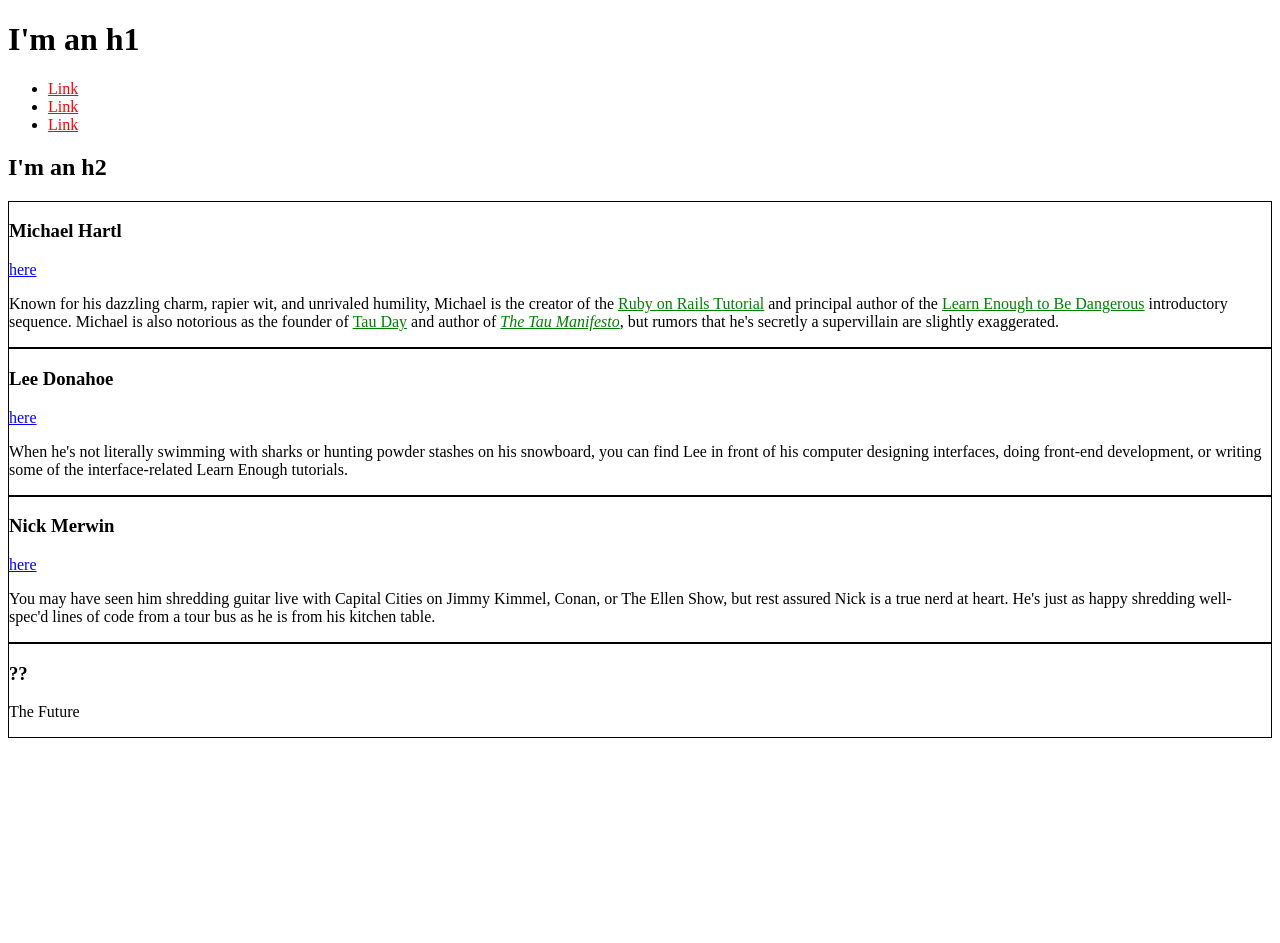
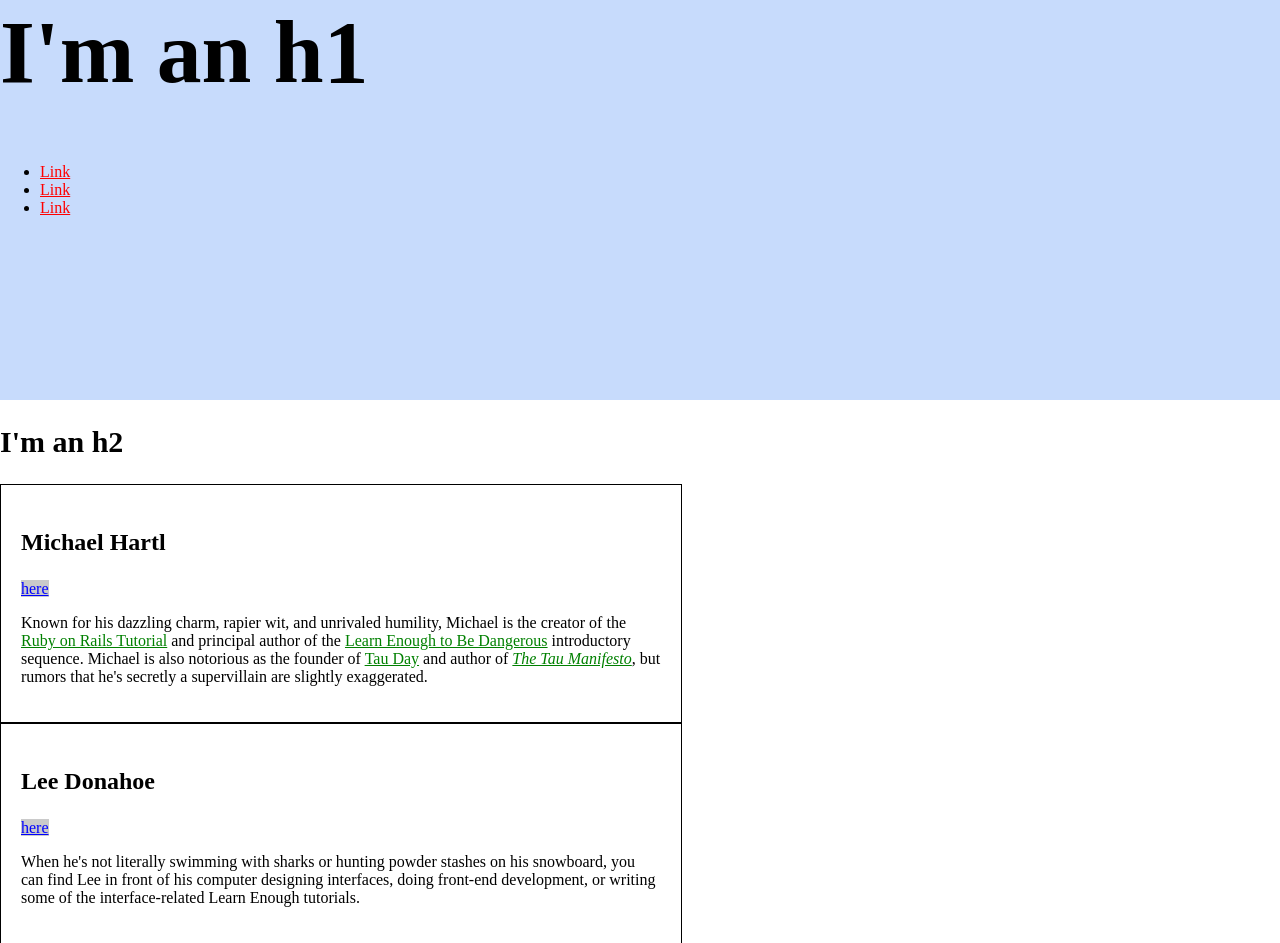
Before and after one commit to brugs/brugs.github.io, a plain HTML site: page index.html in a window 1280 px wide. Shown: the top 943 px of the page. Before the commit the page ends 800 px from the top, so only its background shows below. Drawn offline with Linux system fonts and the light colour scheme.

Commit message:
Add sizing and a hero

```diff
--- a/index.html
+++ b/index.html
@@ -5,25 +5,57 @@
     <meta charset="utf-8">
     <style>
       /* GLOBAL STYLES */
+      html, body {
+        margin: 0;
+        padding: 0;
+      }
       a {
-        color: red;
+        color: #ff0000;
+      }
+      h1 {
+        font-size: 7vw;
+        margin-top: 0;
+      }
+      h2 {
+        font-size: 30px;
+      }
+
+      /* HERO STYLES */
+      .full-hero {
+        background-color: #c7dbfc;
+        height: 50vh;
       }
 
       /* SOCIAL STYLES */
       .social-link {
-        color: blue;
+        background: rgba(150, 150, 150, 50%);
+        color: #0000ff;
       }
 
       /* BIO STYLES */
+      .bio-wrapper {
+        font-size: 24px;
+      }
       .bio-box {
-        border:1px solid black;
+        border:1px solid #000000;
+        font-size: 1rem;
+        width: 50%;
+        padding: 20px;
+      }
+      .bio-box h3 {
+        font-size: 1.5em;
+      }
+      .bio-copy {
+        font-size: 1em;
       }
       .bio-copy a {
-        color: green;
+        color: #008000;
       }
     </style>
   </head>
   <body>
+
+    <div class="full-hero hero-home">
       <h1>I'm an h1</h1>
       <ul>
         <li>
@@ -36,7 +68,10 @@
           <a href="https://example.com/">Link</a>
         </li>
       </ul>
+    </div>
+
     <h2>I'm an h2</h2>
+    <div class="bio-wrapper">
       <div class="bio-box">
         <h3>Michael Hartl</h3>
         <a href="https://twitter.com/mhartl" class="social-link">here</a>
@@ -70,5 +105,6 @@
           The Future
         </p>
       </div>
+    </div>
   </body>
 </html>
```
Lines whose indentation alone changed are shown as unchanged.
